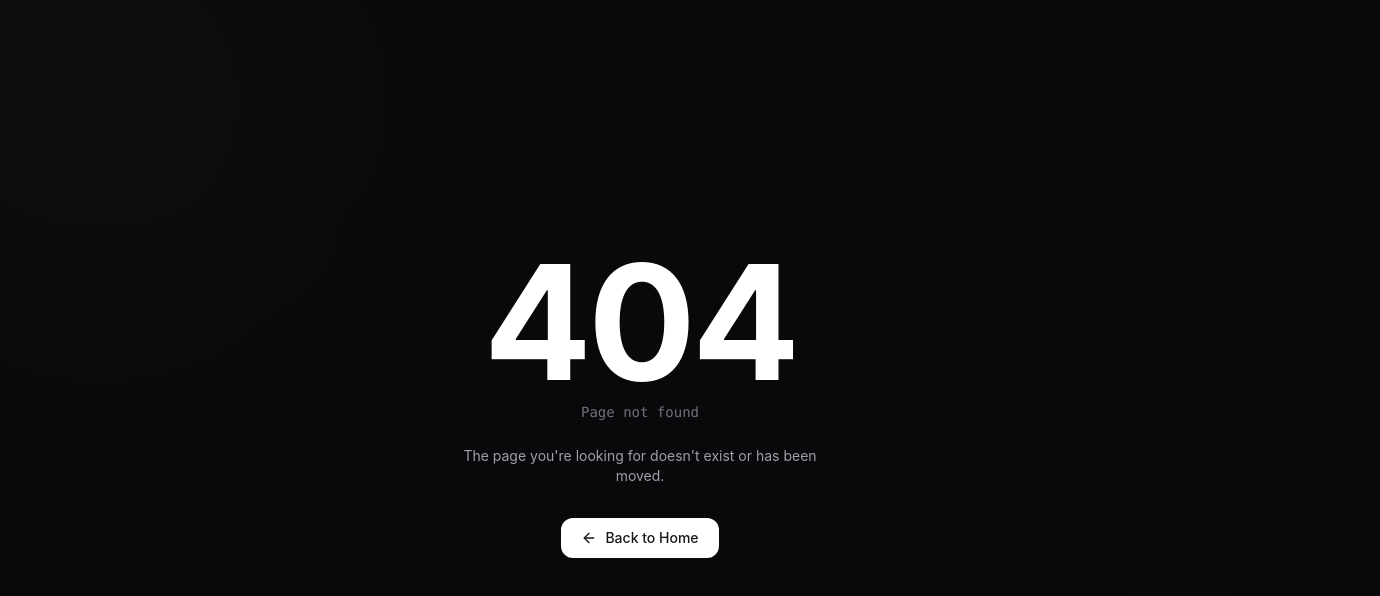
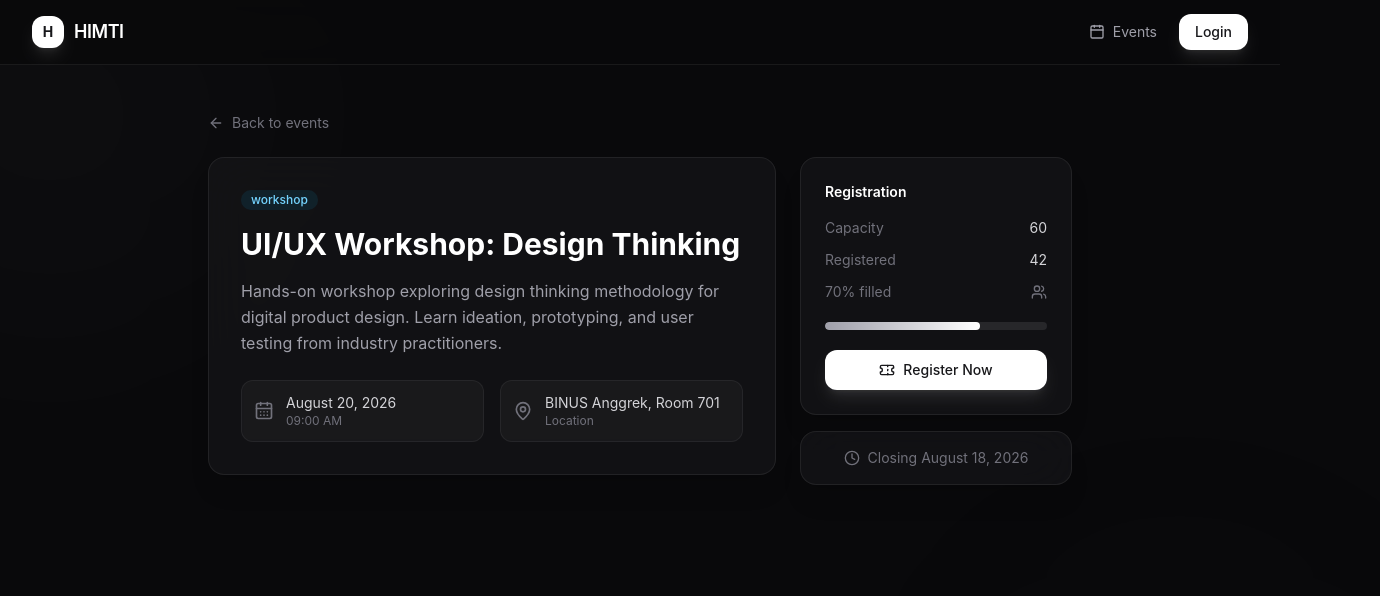
Before and after one commit to geraldmartadinata/pbl-2, a React app in the folder frontend/: page /events/1 in a window 1280 px wide. Before the commit this address had no page. Shown: the top 596 px of the page, 1380 px wide, since content can reach past the window. Built offline with nearby package versions, Linux system fonts and the light colour scheme; the HTML template or start-up script is replaced by a standard one.

Commit message:
feat: add Event Detail page /events/:id — large description, sidebar with capacity/price/progress bar, register CTA, Landing cards now link to detail first

```diff
--- a/frontend/src/App.jsx
+++ b/frontend/src/App.jsx
@@ -5,6 +5,7 @@ import Navbar from './components/Navbar'
 import Landing from './pages/Landing'
 import Login from './pages/Login'
 import Registration from './pages/Registration'
+import EventDetail from './pages/EventDetail'
 import AdminDashboard from './pages/AdminDashboard'
 import UserDashboard from './pages/UserDashboard'
 import Profile from './pages/Profile'
@@ -33,6 +34,15 @@ export default function App() {
               <>
                 <Navbar />
                 <Registration />
+              </>
+            }
+          />
+          <Route
+            path="/events/:id"
+            element={
+              <>
+                <Navbar />
+                <EventDetail />
               </>
             }
           />
--- /dev/null
+++ b/frontend/src/pages/EventDetail.jsx
@@ -0,0 +1,150 @@
+import { useState, useEffect } from 'react'
+import { useParams, Link, useNavigate } from 'react-router-dom'
+import { getEventById } from '../services/api'
+import { formatDate, formatTime, daysLeft } from '../utils/format'
+import Card from '../components/Card'
+import Badge from '../components/Badge'
+import Button from '../components/Button'
+import Spinner from '../components/Spinner'
+import { CalendarDays, MapPin, Clock, Users, ArrowLeft, Ticket } from 'lucide-react'
+
+export default function EventDetail() {
+  const { id } = useParams()
+  const navigate = useNavigate()
+  const [event, setEvent] = useState(null)
+  const [loading, setLoading] = useState(true)
+
+  useEffect(() => {
+    getEventById(Number(id))
+      .then(setEvent)
+      .catch(() => navigate('/'))
+      .finally(() => setLoading(false))
+  }, [id])
+
+  if (loading) return <div className="min-h-screen flex items-center justify-center"><Spinner /></div>
+  if (!event) return null
+
+  const dl = daysLeft(event.closing_date)
+  const isFull = event.registered >= event.capacity && event.capacity !== 9999
+  const pct = event.capacity === 9999 ? 0 : Math.round((event.registered / event.capacity) * 100)
+
+  return (
+    <div className="min-h-screen relative">
+      <div className="absolute inset-0 pointer-events-none">
+        <div className="absolute top-[-200px] left-[-200px] w-[500px] h-[500px] bg-white/[2%] rounded-full blur-[120px]" />
+        <div className="absolute bottom-[-100px] right-[-100px] w-[400px] h-[400px] bg-zinc-700/[3%] rounded-full blur-[100px]" />
+      </div>
+
+      <div className="relative z-10 max-w-4xl mx-auto px-4 py-12">
+        <Link
+          to="/"
+          className="inline-flex items-center gap-2 text-sm text-zinc-500 hover:text-zinc-300 transition-colors mb-6"
+        >
+          <ArrowLeft className="h-4 w-4" />
+          Back to events
+        </Link>
+
+        <div className="grid lg:grid-cols-3 gap-6">
+          {/* Main content */}
+          <div className="lg:col-span-2 space-y-6">
+            <Card className="p-8">
+              <div className="flex items-center gap-3 mb-4">
+                <Badge
+                  variant={
+                    event.category === 'workshop'
+                      ? 'info'
+                      : event.category === 'seminar'
+                        ? 'success'
+                        : 'warning'
+                  }
+                >
+                  {event.category}
+                </Badge>
+                {dl !== null && dl <= 3 && (
+                  <span className="text-xs font-medium text-red-300 bg-red-500/15 px-2.5 py-0.5 rounded-full inline-flex items-center gap-1">
+                    <Clock className="h-3 w-3" />
+                    {dl === 0 ? 'Last day' : `${dl} day${dl > 1 ? 's' : ''} left`}
+                  </span>
+                )}
+              </div>
+
+              <h1 className="text-3xl font-bold text-white mb-4">{event.title}</h1>
+
+              <p className="text-zinc-400 leading-relaxed mb-6">{event.description}</p>
+
+              <div className="grid sm:grid-cols-2 gap-4 text-sm">
+                <div className="flex items-center gap-3 p-3 rounded-xl bg-zinc-800/40 border border-white/[6%]">
+                  <CalendarDays className="h-5 w-5 text-zinc-500 shrink-0" />
+                  <div>
+                    <p className="text-zinc-300">{formatDate(event.date)}</p>
+                    <p className="text-xs text-zinc-500">{formatTime(event.date)}</p>
+                  </div>
+                </div>
+                <div className="flex items-center gap-3 p-3 rounded-xl bg-zinc-800/40 border border-white/[6%]">
+                  <MapPin className="h-5 w-5 text-zinc-500 shrink-0" />
+                  <div>
+                    <p className="text-zinc-300">{event.location}</p>
+                    <p className="text-xs text-zinc-500">Location</p>
+                  </div>
+                </div>
+              </div>
+            </Card>
+          </div>
+
+          {/* Sidebar */}
+          <div className="space-y-4">
+            <Card className="p-6">
+              <h3 className="text-sm font-semibold text-white mb-4">Registration</h3>
+
+              <div className="space-y-3 mb-5">
+                <div className="flex items-center justify-between text-sm">
+                  <span className="text-zinc-500">Capacity</span>
+                  <span className="text-zinc-300">{event.capacity === 9999 ? 'Unlimited' : event.capacity}</span>
+                </div>
+                <div className="flex items-center justify-between text-sm">
+                  <span className="text-zinc-500">Registered</span>
+                  <span className="text-zinc-300">{event.registered}</span>
+                </div>
+                <div className="flex items-center justify-between text-sm">
+                  <span className="text-zinc-500">{pct}% filled</span>
+                  <Users className="h-4 w-4 text-zinc-500" />
+                </div>
+                {event.price > 0 && (
+                  <div className="flex items-center justify-between text-sm">
+                    <span className="text-zinc-500">Price</span>
+                    <span className="text-zinc-300">Rp {event.price.toLocaleString('id-ID')}</span>
+                  </div>
+                )}
+              </div>
+
+              <div className="h-2 bg-zinc-800 rounded-full overflow-hidden mb-5">
+                <div
+                  className="h-full bg-gradient-to-r from-zinc-400 to-white rounded-full transition-all duration-500"
+                  style={{ width: `${Math.min(100, pct)}%` }}
+                />
+              </div>
+
+              {isFull ? (
+                <p className="text-sm text-red-300 text-center py-2">This event is full</p>
+              ) : (
+                <Link to={`/register/${event.id}`}>
+                  <Button className="w-full">
+                    <Ticket className="h-4 w-4" /> Register Now
+                  </Button>
+                </Link>
+              )}
+            </Card>
+
+            {/* Closing info */}
+            <Card className="p-4 text-center">
+              <div className="flex items-center justify-center gap-2 text-sm text-zinc-500">
+                <Clock className="h-4 w-4" />
+                Closing {formatDate(event.closing_date)}
+              </div>
+            </Card>
+          </div>
+        </div>
+      </div>
+    </div>
+  )
+}
--- a/frontend/src/pages/Landing.jsx
+++ b/frontend/src/pages/Landing.jsx
@@ -210,7 +210,7 @@ export default function Landing() {
               {urgentEvents.map((event, i) => {
                 const dl = daysLeft(event.closing_date)
                 return (
-                  <RouterLink key={event.id} to={`/register/${event.id}`}>
+                  <RouterLink key={event.id} to={`/events/${event.id}`}>
                     <Card
                       className={`p-6 h-full flex flex-col hover:border-white/[15%] transition-all duration-300 group cursor-pointer border-l-2 ${categoryStyles[event.category] || 'border-l-white/10'}`}
                     >
```
